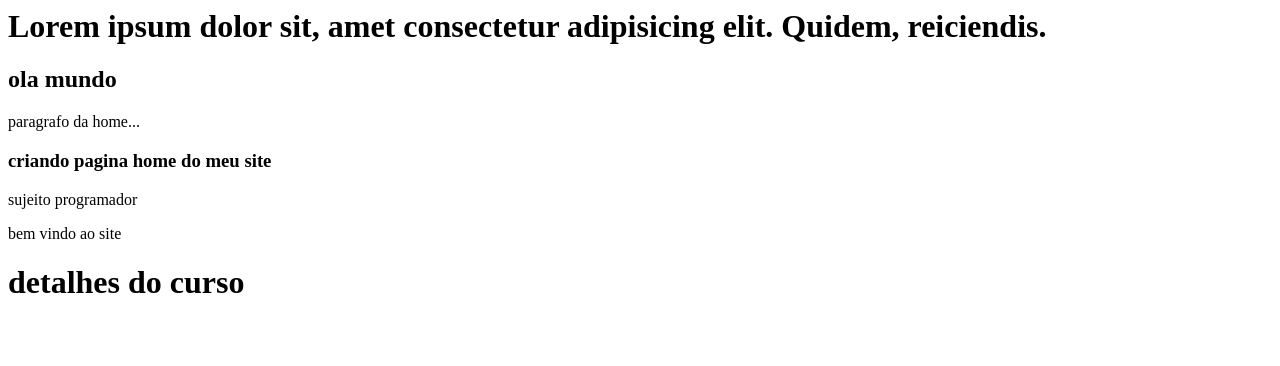
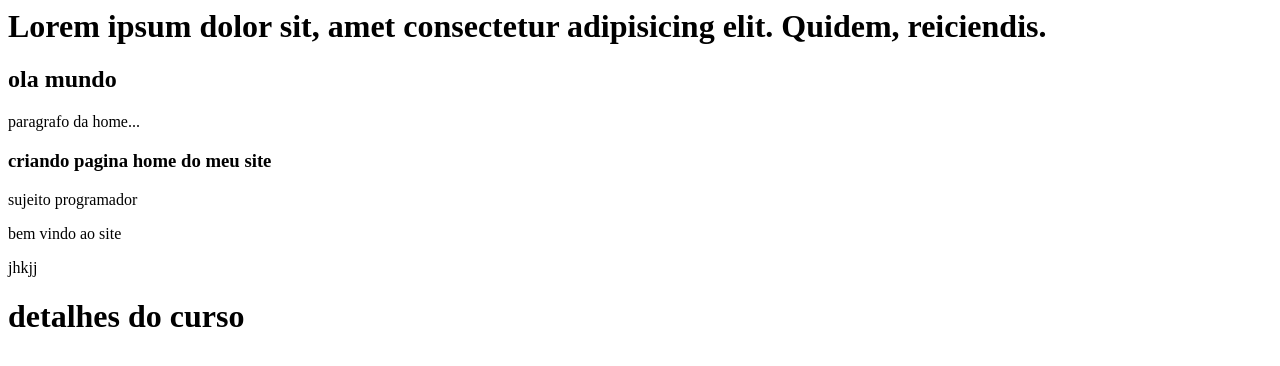
Before and after one commit to devnatanlima/curso_github, a plain HTML site: page index.html in a window 1280 px wide. Drawn offline with Linux system fonts and the light colour scheme.

Commit message:
teste de conexao

```diff
--- a/index.html
+++ b/index.html
@@ -5,5 +5,5 @@
 <h3>criando pagina home do meu site</h3>
 <p>sujeito programador</p>
 <p>bem vindo ao site</p>
-
+<p>jhkjj</p>
 <h1>detalhes do curso</h1>
```
